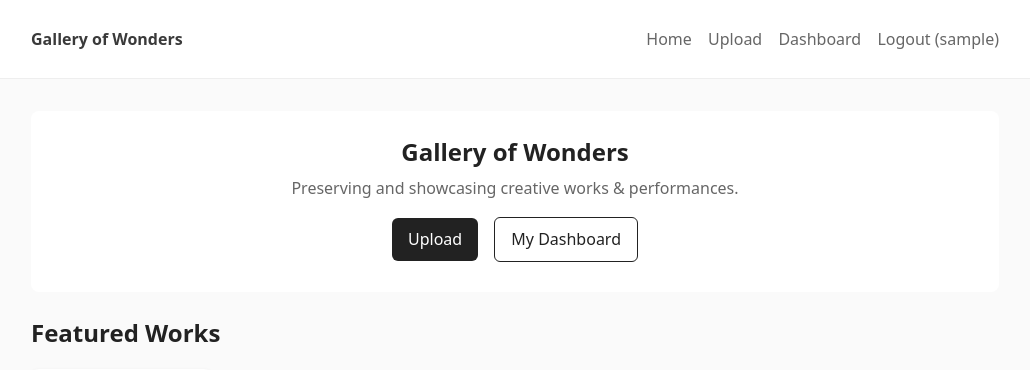
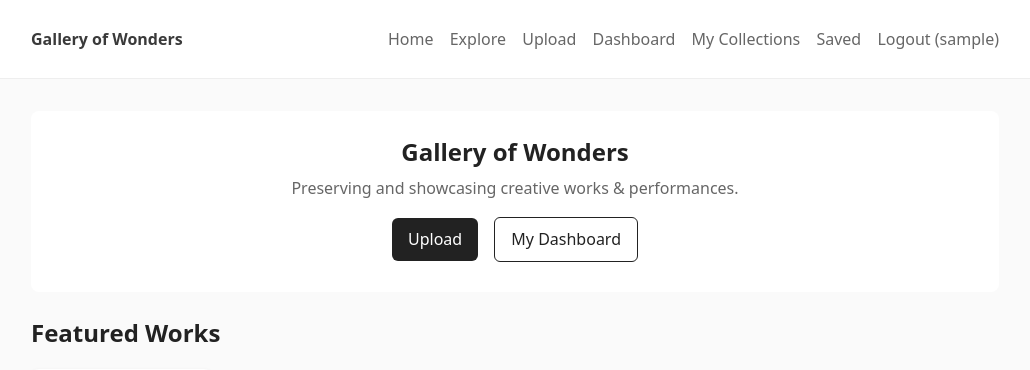
Before and after one commit to piyushgautamgr8/Gallery_of_Wonders, a PHP site: page /index.php in a window 1280 px wide. Shown: the top 370 px of the page, without its empty margins (125-1155 px from the left). Run offline with PHP 8.4, Linux system fonts and the light colour scheme; the visitor is signed in with stand-in values (Sample User, id 1); tables that the repository leaves empty hold one stand-in row (values such as "Sample post"); grey boxes marked "Sample" are stand-in pictures.

Commit message:
Add files via upload

```diff
--- a/includes/header.php
+++ b/includes/header.php
@@ -1,24 +1,33 @@
 <?php
-if (session_status() === PHP_SESSION_NONE) session_start();
+if (session_status() === PHP_SESSION_NONE)
+  session_start();
 ?>
 <!doctype html>
 <html lang="en">
+
 <head>
   <meta charset="utf-8">
   <meta name="viewport" content="width=device-width,initial-scale=1">
   <title>Gallery of Wonders</title>
   <link rel="stylesheet" href="/gallery_of_wonders/assets/css/style.css">
 </head>
+
 <body>
   <header class="site-header">
     <div class="container">
       <a href="/gallery_of_wonders/index.php" class="logo">Gallery of Wonders</a>
       <nav>
         <a href="/gallery_of_wonders/index.php">Home</a>
-      <?php if(!empty($_SESSION['user'])): ?>
+        <a href="/gallery_of_wonders/explore.php">Explore</a>
+
+        <?php if (!empty($_SESSION['user'])): ?>
           <a href="/gallery_of_wonders/upload.php">Upload</a>
           <a href="/gallery_of_wonders/dashboard.php">Dashboard</a>
-        <a href="/gallery_of_wonders/logout.php">Logout (<?php echo htmlspecialchars($_SESSION['user']['username']); ?>)</a>
+          <a href="/gallery_of_wonders/my_collections.php">My Collections</a>
+          <a href="/gallery_of_wonders/saved_works.php">Saved</a>
+          <a href="/gallery_of_wonders/logout.php">
+            Logout (<?= htmlspecialchars($_SESSION['user']['username']); ?>)
+          </a>
         <?php else: ?>
           <a href="/gallery_of_wonders/login.php">Login</a>
           <a href="/gallery_of_wonders/register.php">Register</a>
@@ -26,4 +35,5 @@ if (session_status() === PHP_SESSION_NONE) session_start();
       </nav>
     </div>
   </header>
+
   <main class="container">
```
Lines whose indentation alone changed are shown as unchanged.
